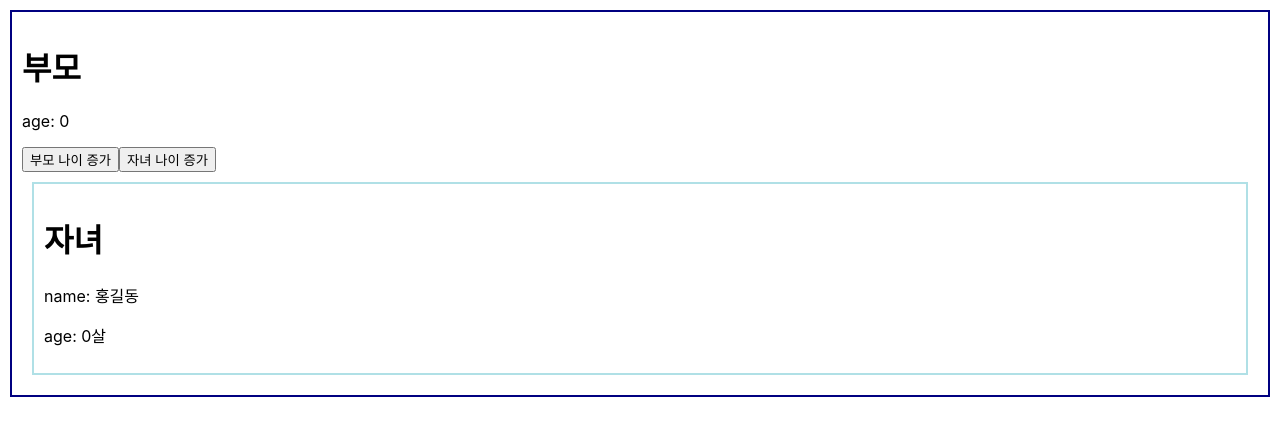
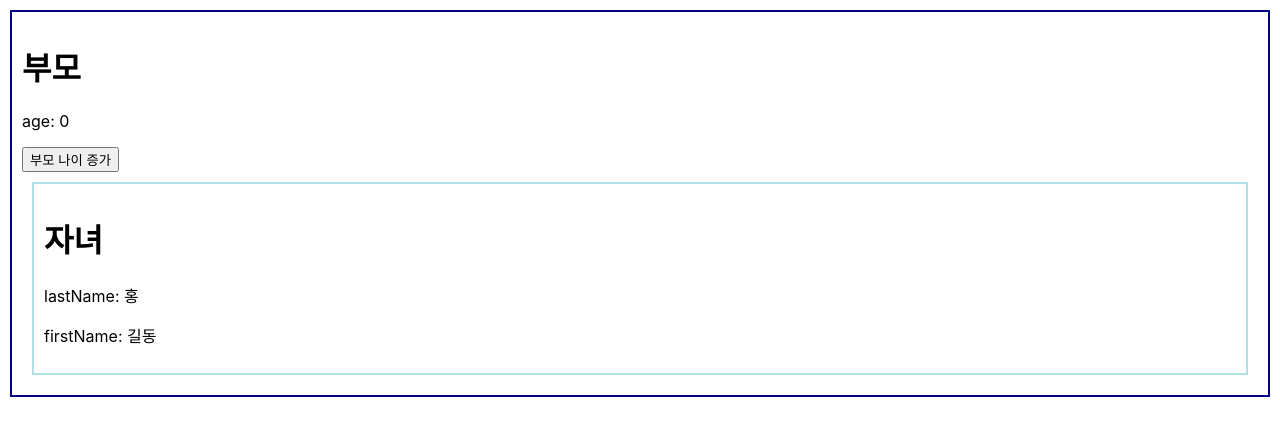
Before and after one commit to kyh012412/starcoding_React.memo, a React (Create React App) app: page / in a window 1280 px wide. Shown: the top 436 px of the page. Built offline with nearby package versions, Linux system fonts and the light colour scheme.

Commit message:
ex2badcase 부모의 나이가 증가할때 자식의 함수형 컴포넌트도 리렌더링되는 문제발생

```diff
--- a/src/App.js
+++ b/src/App.js
@@ -4,14 +4,14 @@ import Child from './component/Child';
 
 function App() {
   const [parentAge, setParentAge] = useState(0);
-  const [childAge, setChildAge] = useState(0);
 
   const incrementParentAge = () => {
     setParentAge(parentAge + 1);
   };
 
-  const incrementChildAge = () => {
-    setChildAge(childAge + 1);
+  const name = {
+    lastName: '홍',
+    firstName: '길동',
   };
 
   console.log('부모 컴포넌트 렌더링!');
@@ -27,8 +27,7 @@ function App() {
       <h1>부모</h1>
       <p>age: {parentAge}</p>
       <button onClick={incrementParentAge}>부모 나이 증가</button>
-      <button onClick={incrementChildAge}>자녀 나이 증가</button>
-      <Child name={'홍길동'} age={childAge} />
+      <Child name={name} />
     </div>
   );
 }
--- a/src/component/Child.js
+++ b/src/component/Child.js
@@ -1,6 +1,6 @@
 import React, { memo } from 'react';
 
-const Child = ({ name, age }) => {
+const Child = ({ name }) => {
   console.log('자녀 컴포넌트 렌더링!');
   return (
     <div
@@ -11,8 +11,8 @@ const Child = ({ name, age }) => {
       }}
     >
       <h1>자녀</h1>
-      <p>name: {name}</p>
-      <p>age: {age}살</p>
+      <p>lastName: {name.lastName}</p>
+      <p>firstName: {name.firstName}</p>
     </div>
   );
 };
```
